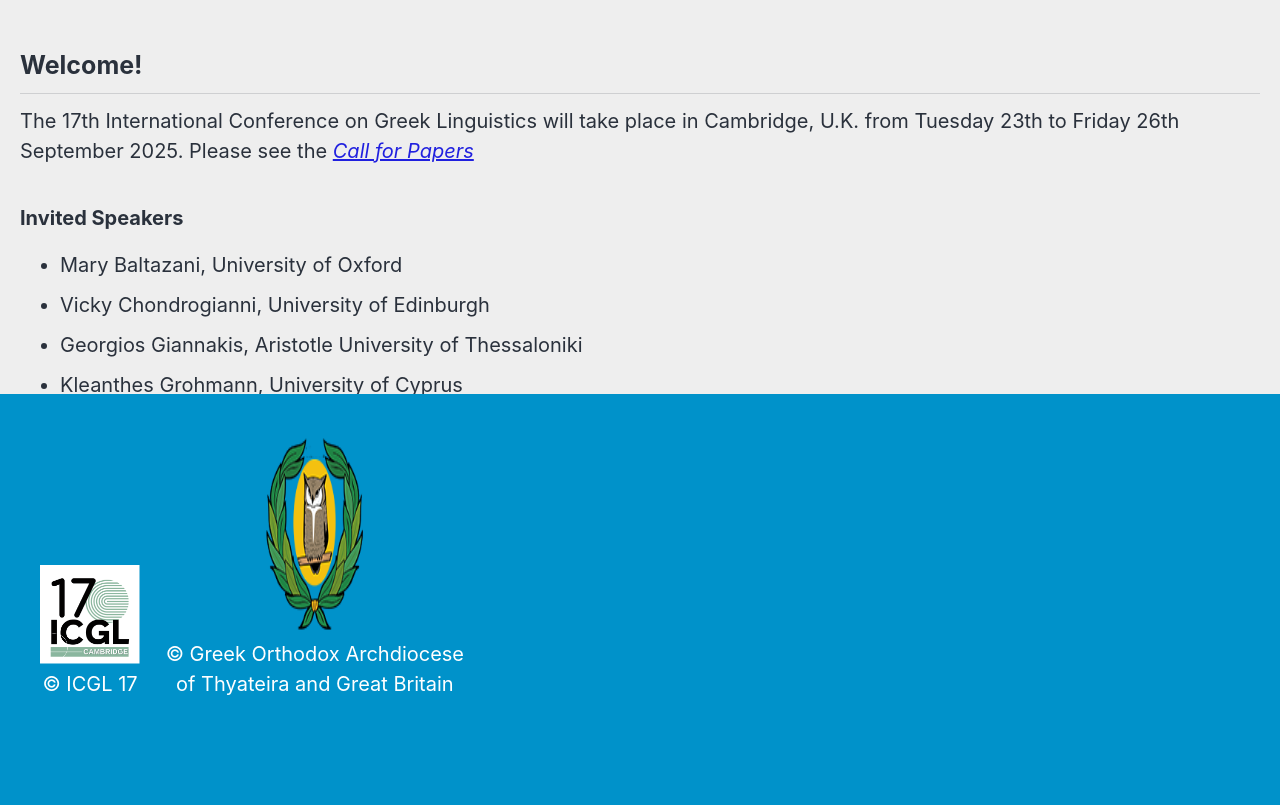
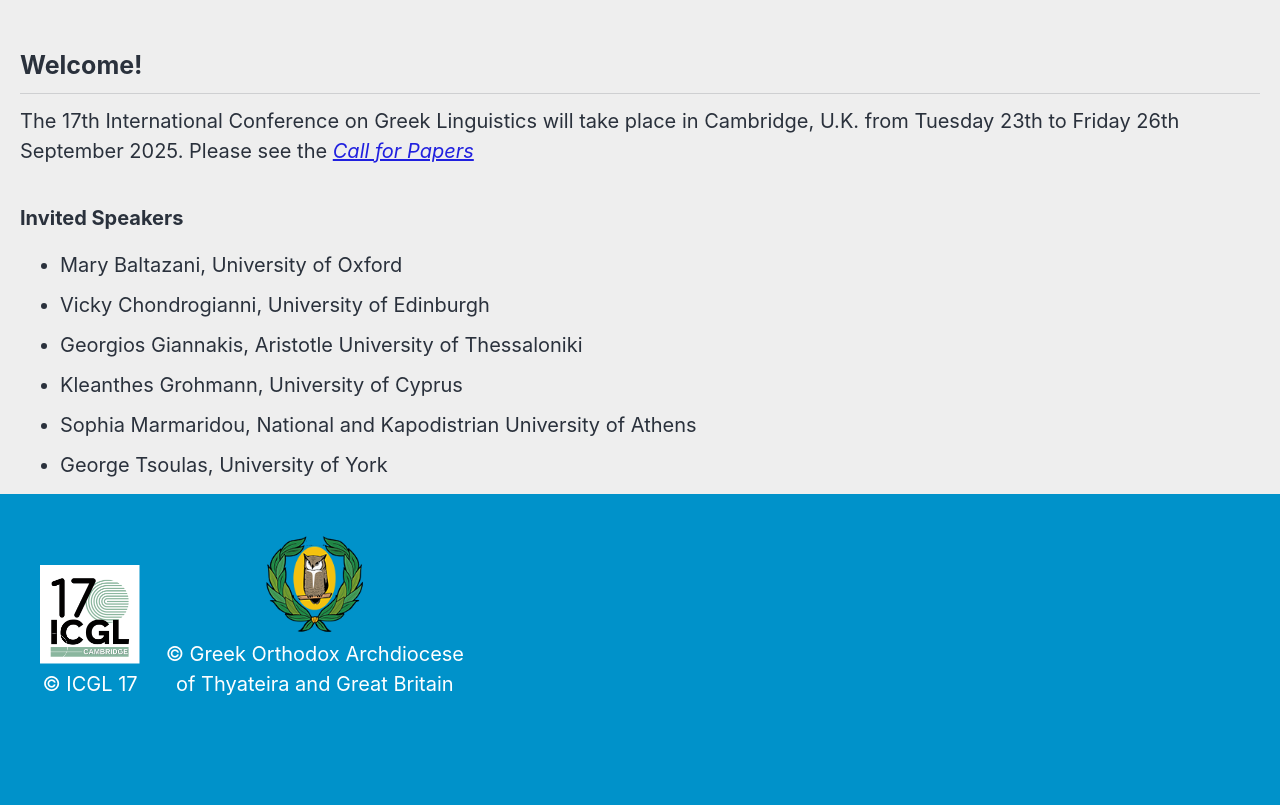
Before and after one commit to roryleung/ICGL17, a Jekyll site: the page built from _pages/home.md, in a window 1280 px wide. Shown: the part 417-1222 px from the top of the page. Built offline with Jekyll 4.4.1, drawn with Linux system fonts in a browser that asks for light colours; cached includes are drawn as plain includes; nearby versions of some CDN libraries.

Commit message:
Update custom.html

```diff
--- a/_includes/footer/custom.html
+++ b/_includes/footer/custom.html
@@ -6,7 +6,7 @@
     </div>
 
     <div style="text-align: center; display: inline-block; vertical-align: bottom;">
-      <img src="/assets/images/logo_owl_icon.png" alt="Owl Icon Logo" style="width: 100px; height: 200px;">
+      <img src="/assets/images/logo_owl_icon.png" alt="Owl Icon Logo" style="width: 100px; height: auto;">
       <p style="color: white; margin-top: 5px;">
         &copy; Greek Orthodox Archdiocese<br>of Thyateira and Great Britain
       </p>
```
